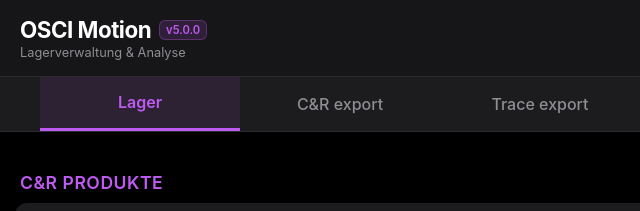
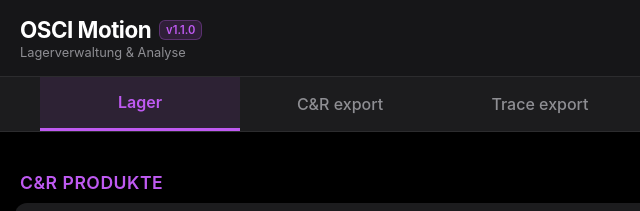
Before and after one commit to xsiimonox/osci-chem-inventory, a plain HTML site: page index.html in a window 1280 px wide. Shown: the top 211 px of the page, 0-640 px from the left. Drawn offline with Linux system fonts and the light colour scheme.

Commit message:
Update index.html

```diff
--- a/index.html
+++ b/index.html
@@ -13,7 +13,7 @@
         <div class="header-main">
             <div class="header-title-container">
                 <h1>OSCI Motion</h1>
-                <span class="version-badge">v5.0.0</span>
+                <span class="version-badge">v1.1.0</span>
             </div>
             <button class="menu-toggle" onclick="toggleMenu()" aria-label="Menü öffnen">
                 <div class="bar"></div>
```
